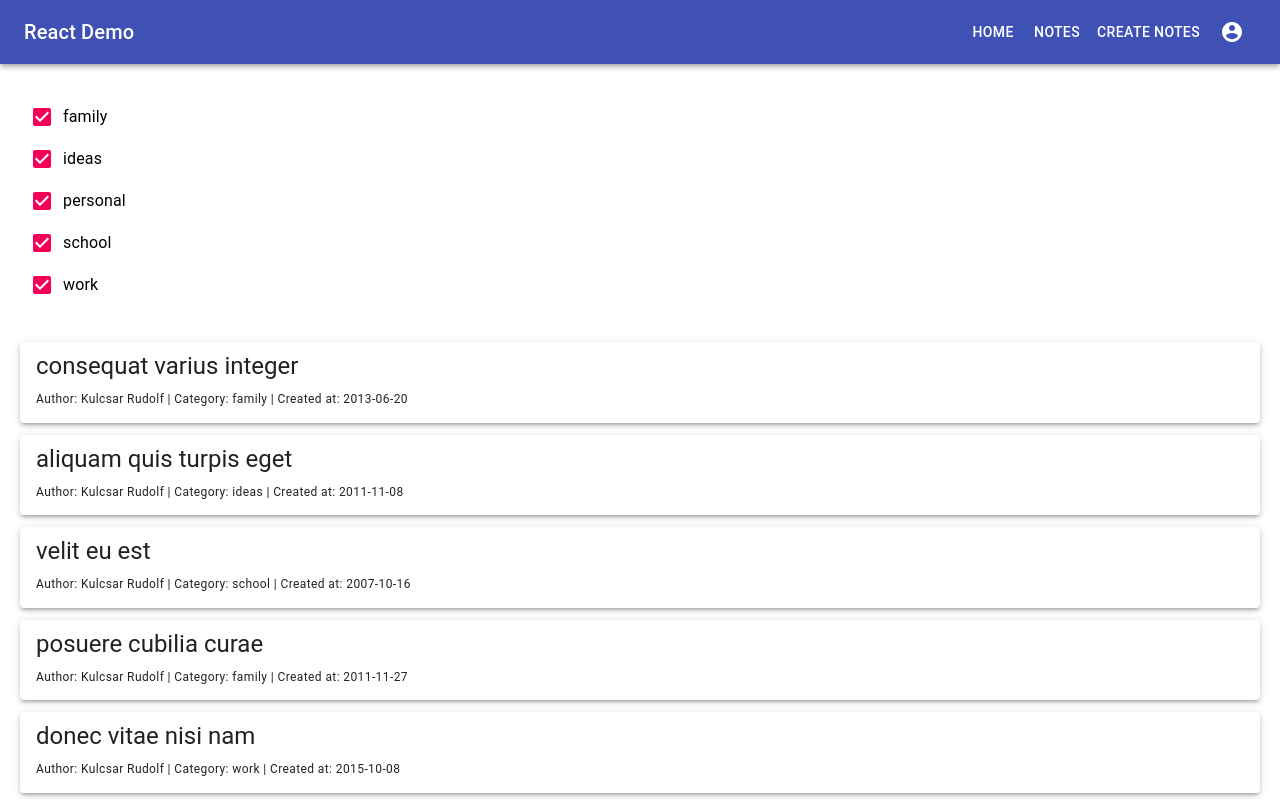
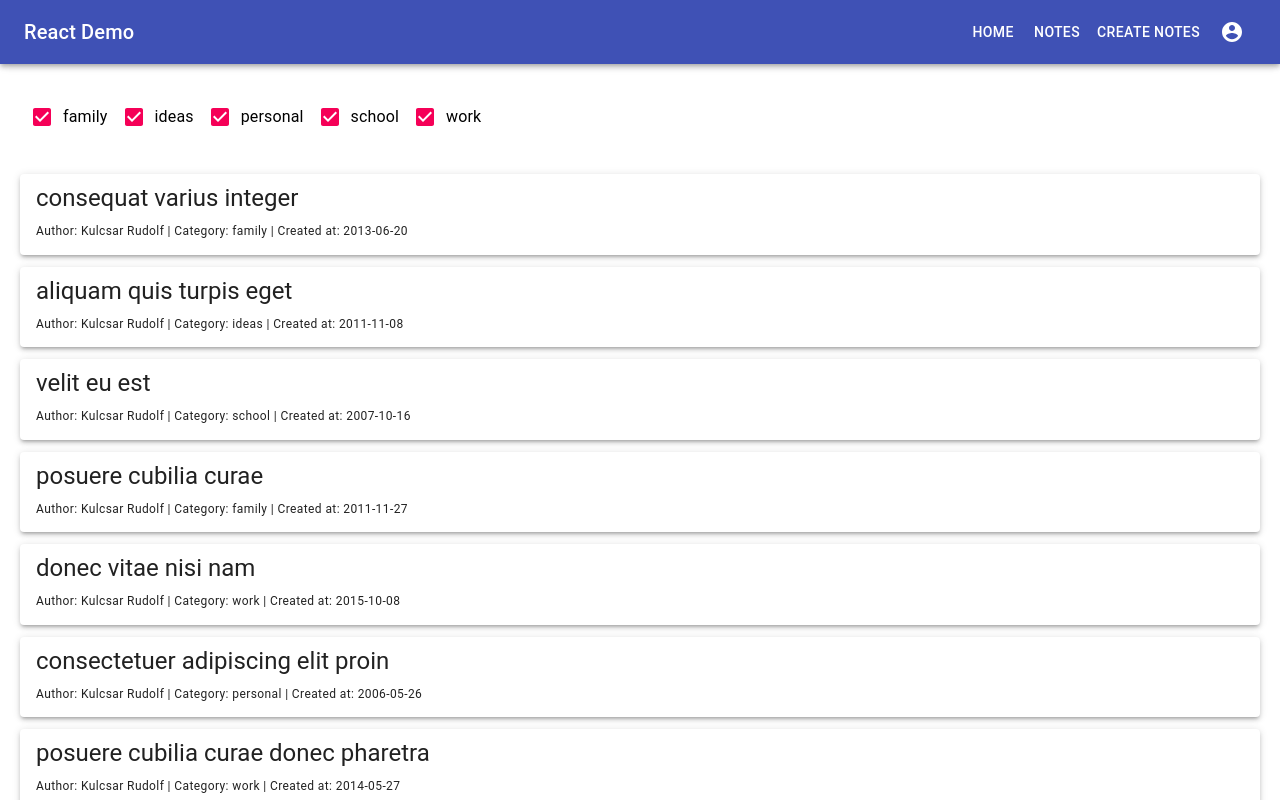
Before and after one commit to kulcsarrudolf/ReactDemo, a React (Create React App) app: page /#/notes in a window 1280 px wide. Shown: the top 800 px of the page. Built offline with nearby package versions, Linux system fonts and the light colour scheme.

Commit message:
Categories displayed vertically

```diff
--- a/src/components/Notes/NoteFilterBox.jsx
+++ b/src/components/Notes/NoteFilterBox.jsx
@@ -65,7 +65,7 @@ const NotesFilterBox = ({ setFilteredCategories }) => {
     return (
         <>
             <FormControl component='fieldset' className={classes.formControl}>
-                <FormGroup>
+                <FormGroup aria-label='position' row>
                     {sortSwitchesByName(switches).map((category) => {
                         return (
                             <>
```
